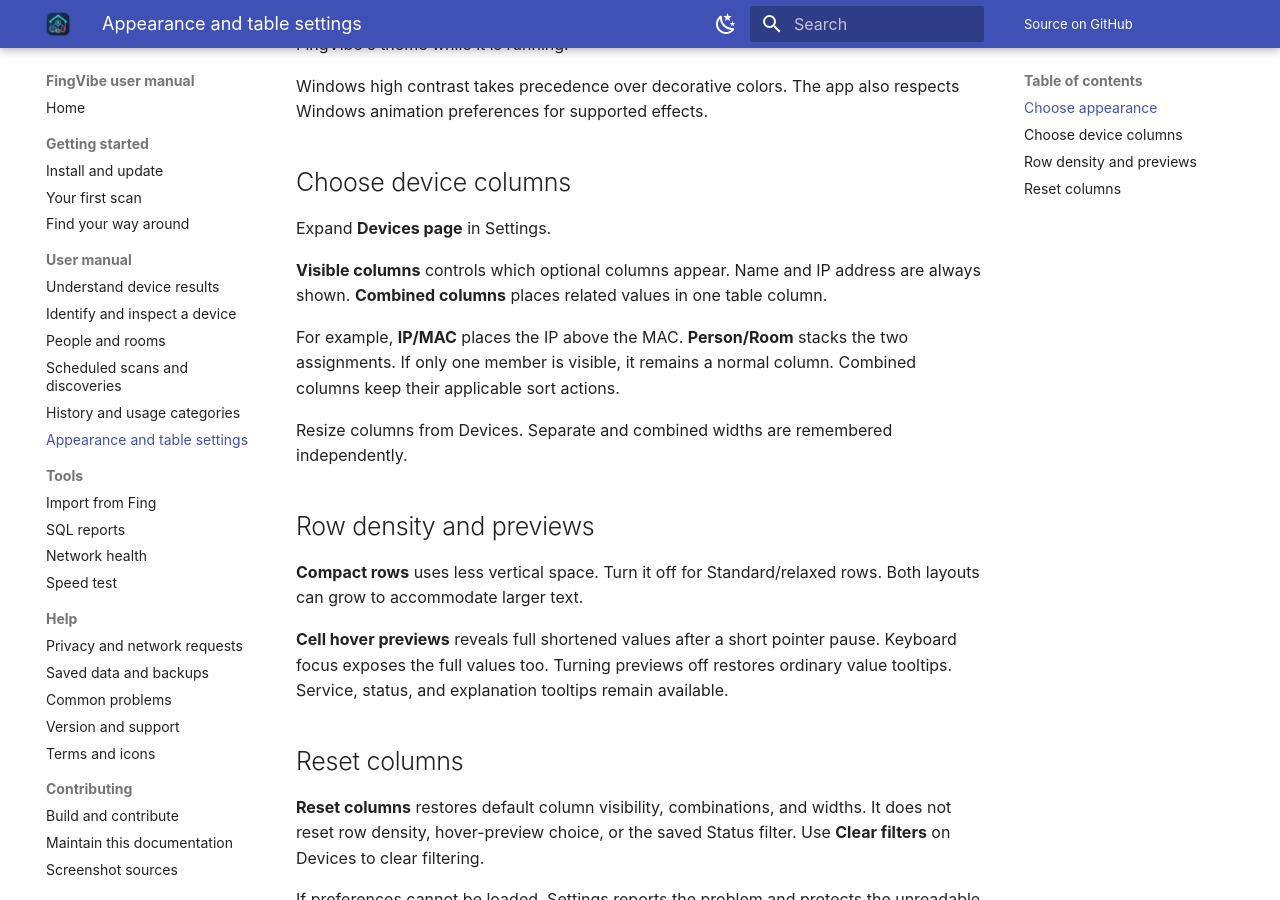
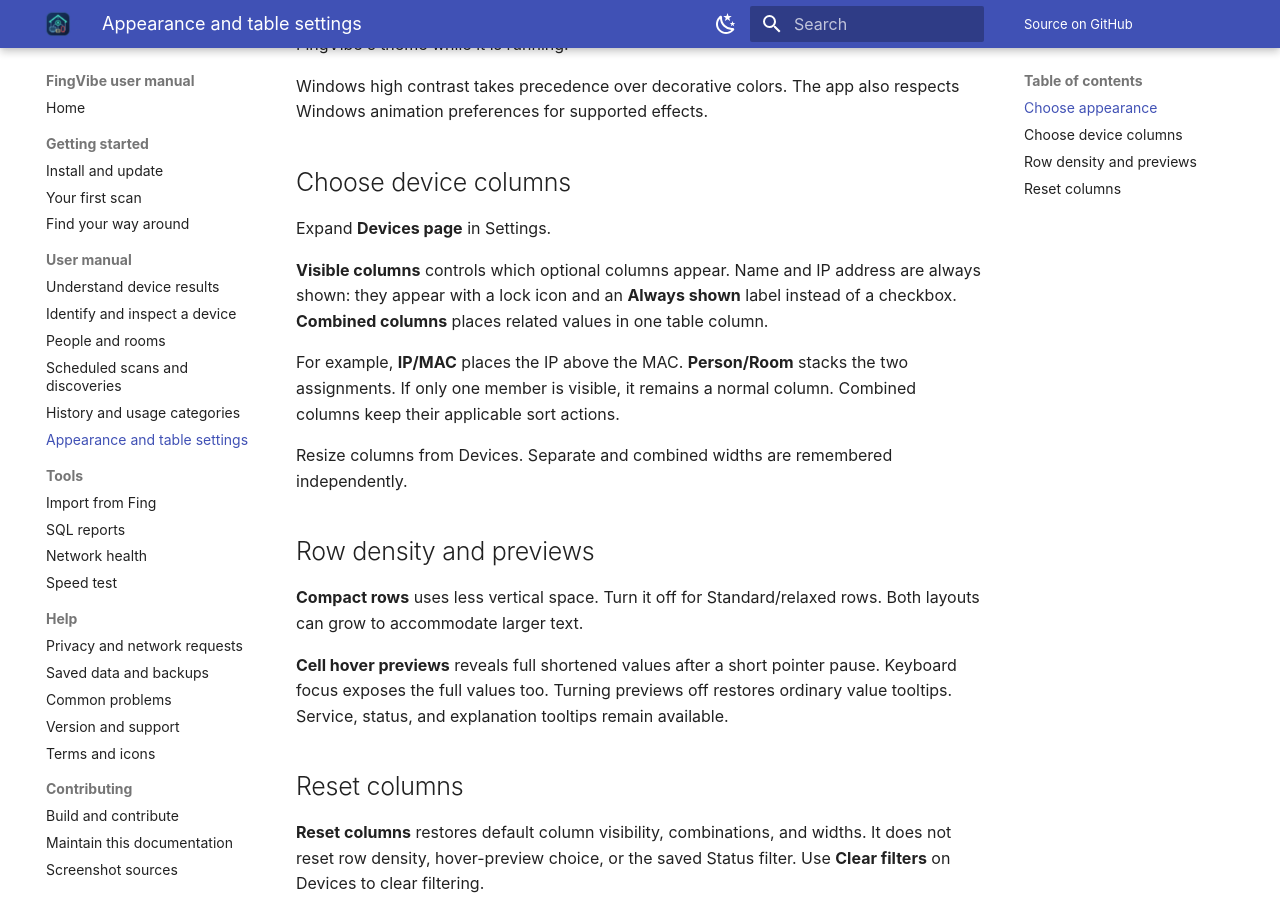
Before and after one commit to iricigor/fingvibe, an MkDocs documentation site: the page built from docs/manual/settings.md, in a window 1280 px wide and 900 px high, scrolled down 1596 px. Built offline with MkDocs 1.6.1 and Material for MkDocs 9.7.7, drawn with Linux system fonts in a browser that asks for light colours.

Commit message:
Show required Devices columns as Always shown instead of disabled checkboxes (#664)
Name and IP address appear in the visible-columns layout with a lock icon and an Always shown label rather than as checked, disabled checkboxes.

Co-authored-by: Copilot App <223556219+Copilot@users.noreply.github.com>

```diff
--- a/docs/manual/settings.md
+++ b/docs/manual/settings.md
@@ -54,7 +54,8 @@ The app also respects Windows animation preferences for supported effects.
 Expand **Devices page** in Settings.
 
 **Visible columns** controls which optional columns appear.
-Name and IP address are always shown.
+Name and IP address are always shown: they appear with a lock icon and an
+**Always shown** label instead of a checkbox.
 **Combined columns** places related values in one table column.
 
 For example, **IP/MAC** places the IP above the MAC.
```
Also changed, not shown: docs/reference.md (+1 -1 lines), 2 other files.
